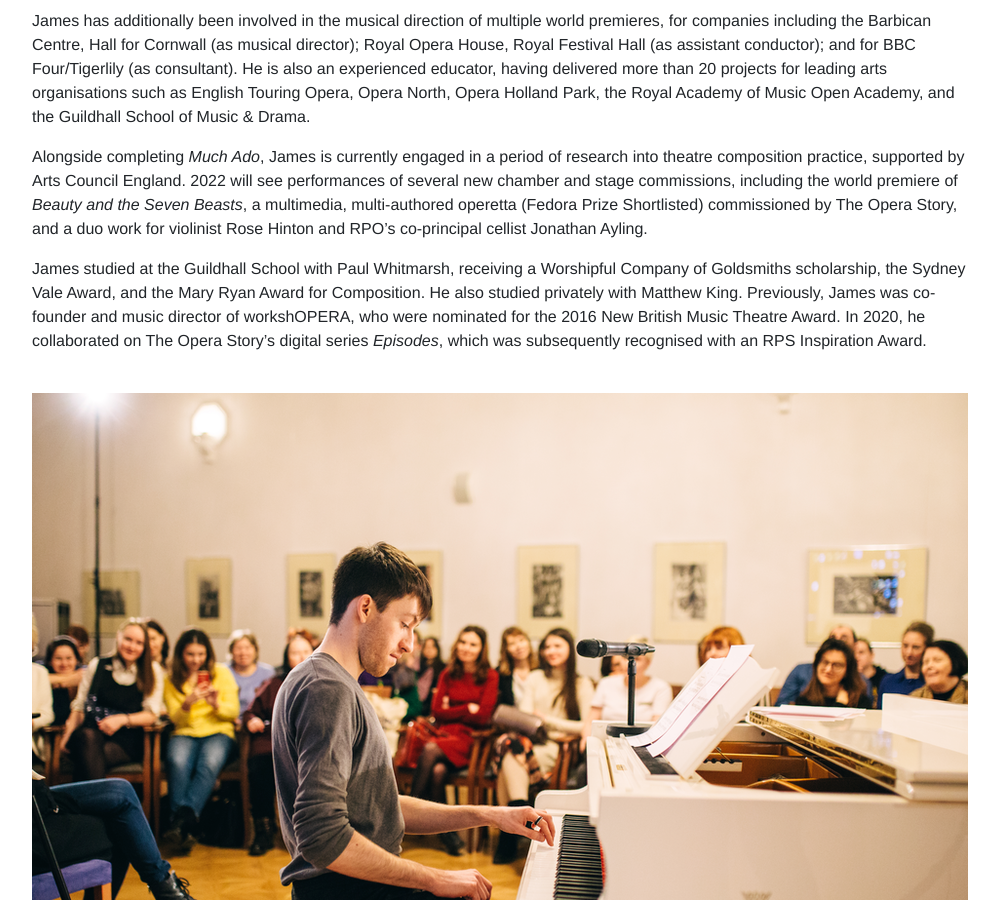
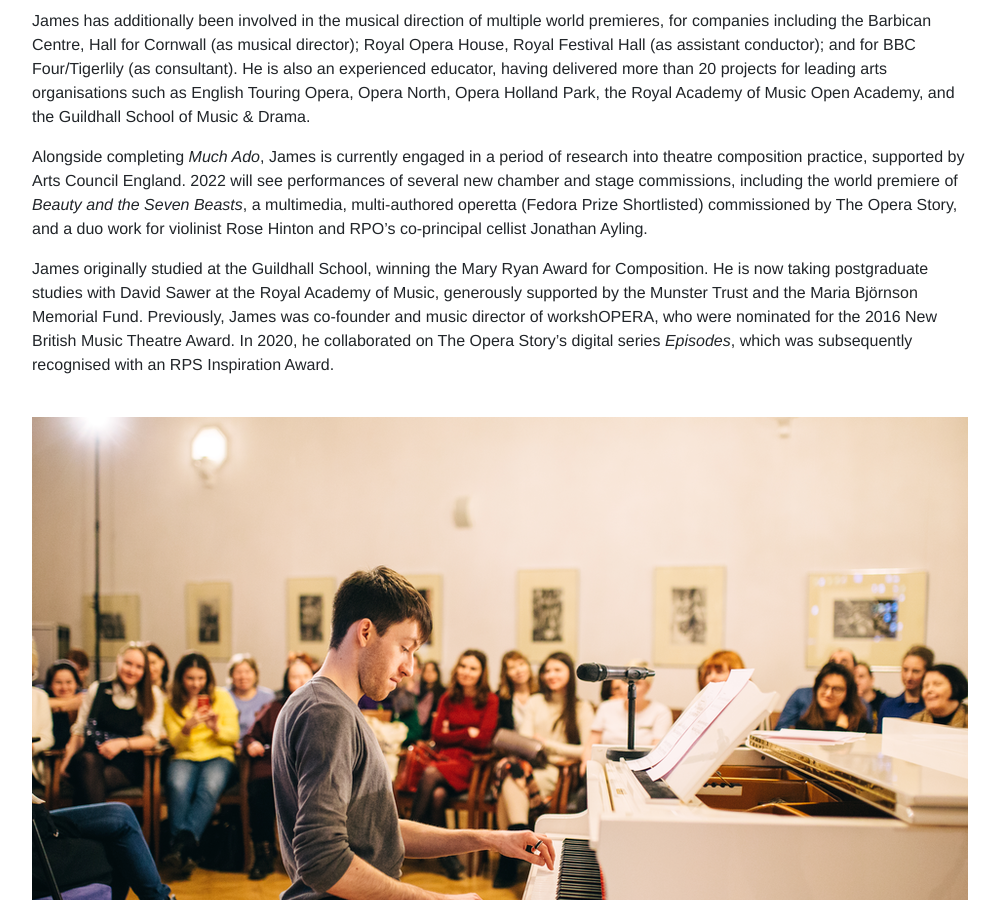
Before and after one commit to jamesgarnercomposer/jamesgarnercomposer.co.uk, a Jekyll site: the page built from biography.md, in a window 1280 px wide and 900 px high, scrolled down 589 px. Shown: the whole window, without its empty margins (140-1139 px from the left). Built offline with Jekyll 4.4.1, drawn with Linux system fonts in a browser that asks for light colours.

Commit message:
Update biography.md

```diff
--- a/biography.md
+++ b/biography.md
@@ -12,7 +12,7 @@ James has additionally been involved in the musical direction of multiple world
 
 Alongside completing _Much Ado_, James is currently engaged in a period of research into theatre composition practice, supported by Arts Council England. 2022 will see performances of several new chamber and stage commissions, including the world premiere of _Beauty and the Seven Beasts_, a multimedia, multi-authored operetta (Fedora Prize Shortlisted) commissioned by The Opera Story, and a duo work for violinist Rose Hinton and RPO’s co-principal cellist Jonathan Ayling.
 
-James studied at the Guildhall School with Paul Whitmarsh, receiving a Worshipful Company of Goldsmiths scholarship, the Sydney Vale Award, and the Mary Ryan Award for Composition. He also studied privately with Matthew King. Previously, James was co-founder and music director of workshOPERA, who were nominated for the 2016 New British Music Theatre Award. In 2020, he collaborated on The Opera Story’s digital series _Episodes_, which was subsequently recognised with an RPS Inspiration Award.\
+James originally studied at the Guildhall School, winning the Mary Ryan Award for Composition. He is now taking postgraduate studies with David Sawer at the Royal Academy of Music, generously supported by the Munster Trust and the Maria Björnson Memorial Fund. Previously, James was co-founder and music director of workshOPERA, who were nominated for the 2016 New British Music Theatre Award. In 2020, he collaborated on The Opera Story’s digital series _Episodes_, which was subsequently recognised with an RPS Inspiration Award.\
 <br>
 
 ![James Garner performing at the piano](/assets/images/biography_photo.png)
```
